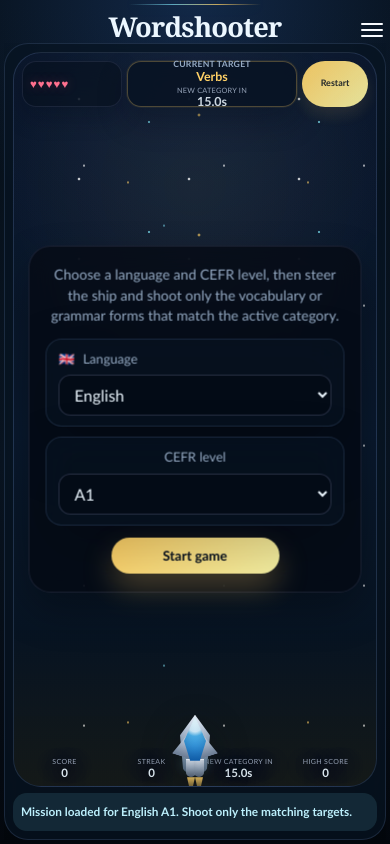
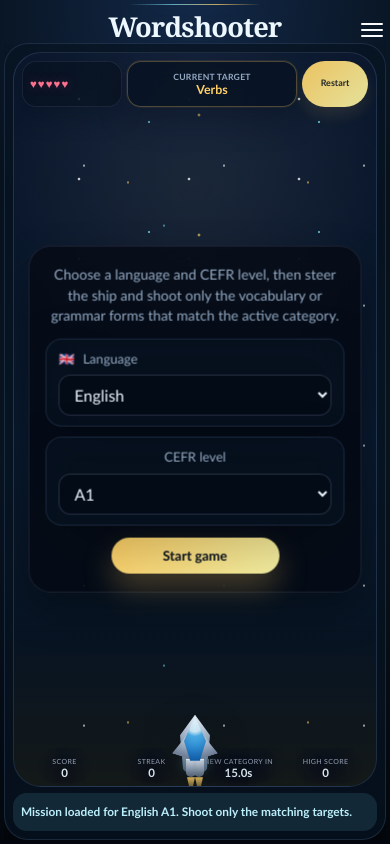
Before and after one commit to KireGW/wordshooter, a React (Vite) app: page / in a window 390 px wide. Built offline with nearby package versions, Linux system fonts and the light colour scheme.

Commit message:
Polish category switch HUD on desktop and mobile

```diff
--- a/src/App.css
+++ b/src/App.css
@@ -1114,6 +1114,28 @@
   min-width: 132px;
 }
 
+.mobile-category-countdown {
+  position: absolute;
+  z-index: 7;
+  pointer-events: none;
+  left: 50%;
+  top: 40%;
+  transform: translate(-50%, -50%);
+}
+
+.mobile-category-countdown span {
+  display: block;
+  color: rgba(255, 209, 102, 0.94);
+  font-size: clamp(1.25rem, 6vw, 1.9rem);
+  font-weight: 800;
+  line-height: 1;
+  letter-spacing: 0.08em;
+  text-shadow:
+    0 0 18px rgba(255, 209, 102, 0.24),
+    0 8px 20px rgba(4, 10, 20, 0.3);
+  animation: countdown-pop 280ms ease-out;
+}
+
 .overlay-actions {
   margin-top: 12px;
   display: flex;
@@ -1820,27 +1842,6 @@
     box-shadow:
       0 14px 30px rgba(4, 10, 20, 0.3),
       0 0 0 1px rgba(255, 209, 102, 0.08);
-  }
-
-  .arena-target-countdown {
-    display: inline-grid;
-    justify-items: center;
-    gap: 1px;
-    margin-top: 2px;
-  }
-
-  .arena-target-countdown span {
-    color: rgba(184, 198, 219, 0.8);
-    font-size: 0.48rem;
-    letter-spacing: 0.05em;
-    text-transform: uppercase;
-    line-height: 1.1;
-  }
-
-  .arena-target-countdown strong {
-    font-size: 0.76rem;
-    line-height: 1;
-    color: rgba(236, 247, 255, 0.86);
   }
 
   .arena-target-card span {
--- a/src/App.jsx
+++ b/src/App.jsx
@@ -2800,10 +2800,6 @@
                   <div className="arena-mini-card arena-target-card">
                     <span>{targetUiPack.currentTarget}</span>
                     <strong style={{ color: targetStyle.color }}>{targetUiCategory.label}</strong>
-                    <div className={`arena-target-countdown ${categoryCountdown ? 'is-imminent' : ''}`}>
-                      <span>{uiText.nextSwitch}</span>
-                      <strong>{nextSwitchDisplay}</strong>
-                    </div>
                   </div>
                 </div>
                 <button className="restart-button arena-restart-button" onClick={() => resetGame()}>
@@ -2893,6 +2889,12 @@
                 <div className="category-popup">
                   <span>{targetUiPack.newTarget}</span>
                   <strong>{targetUiCategory.label}</strong>
+                </div>
+              ) : null}
+
+              {isMobileLayout && categoryCountdown ? (
+                <div className="mobile-category-countdown" aria-hidden="true">
+                  <span>{categoryCountdown}</span>
                 </div>
               ) : null}
 
```
